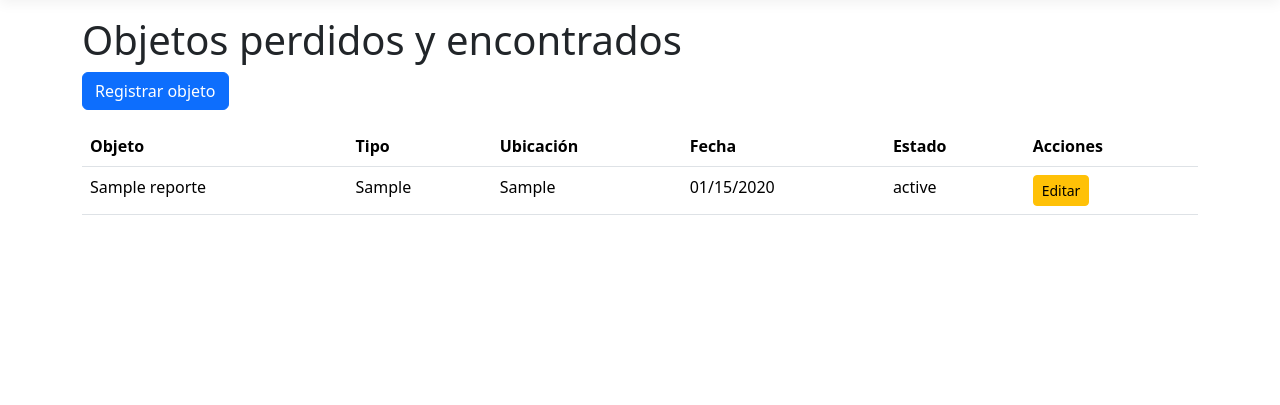
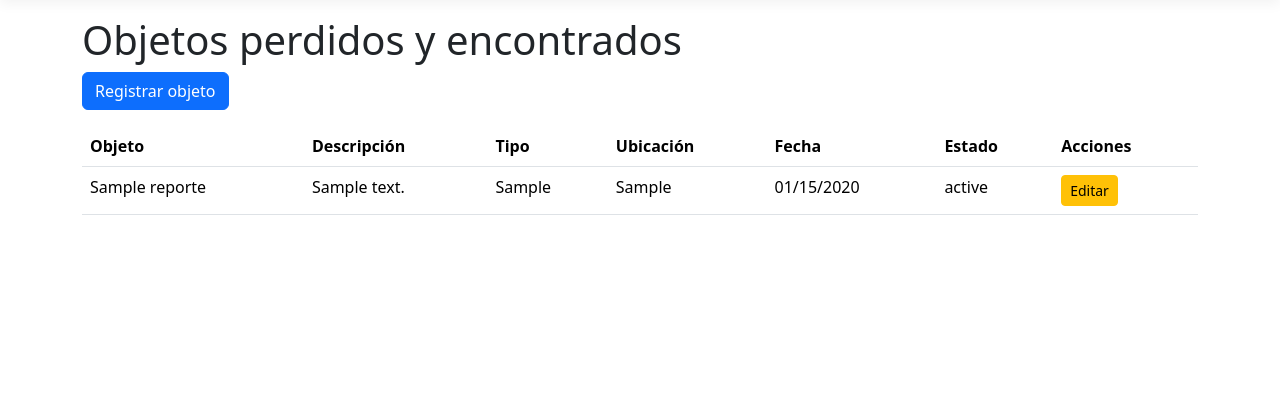
Before and after one commit to Xopher-11/RegistroObjetosPerdidos, an ASP.NET Core app: page /Reportes in a window 1280 px wide. Shown: the part 57-462 px from the top of the page. Run offline with ASP.NET Core 8, Linux system fonts and the light colour scheme; tables that the repository leaves empty hold one stand-in row (values such as "Sample post"); style sheets or scripts are compiled from the project's sources; the project's own start-up code is not run, and a stand-in starts its controllers and pages.

Commit message:
Cambio para mejorar lista de reportes

```diff
--- a/RegistroObjetosPerdidos/RegistroObjetosPerdidos/Views/Reportes/Index.cshtml
+++ b/RegistroObjetosPerdidos/RegistroObjetosPerdidos/Views/Reportes/Index.cshtml
@@ -14,6 +14,7 @@
     <thead>
         <tr>
             <th>Objeto</th>
+            <th>Descripción</th>
             <th>Tipo</th>
             <th>Ubicación</th>
             <th>Fecha</th>
@@ -22,18 +23,27 @@
         </tr>
     </thead>
     <tbody>
+        @if (Model.Any())
+        {
             @foreach (var reporte in Model)
             {
                 <tr>
                     <td>@reporte.NombreObjeto</td>
+                    <td>@reporte.Descripcion</td>
                     <td>@reporte.Tipo</td>
                     <td>@reporte.Ubicacion</td>
                     <td>@reporte.FechaReporte.ToShortDateString()</td>
                     <td>@reporte.Estado</td>
                     <td>
-                    <a asp-action="Edit" asp-route-id="@reporte.Id"
-                       class="btn btn-warning btn-sm">Editar</a>
+                        <a asp-action="Edit" asp-route-id="@reporte.Id" class="btn btn-warning btn-sm">Editar</a>
                     </td>
+                </tr>
+            }
+        }
+        else
+        {
+            <tr>
+                <td colspan="7" class="text-center">No hay reportes registrados.</td>
             </tr>
         }
     </tbody>
```
Lines whose indentation alone changed are shown as unchanged.
